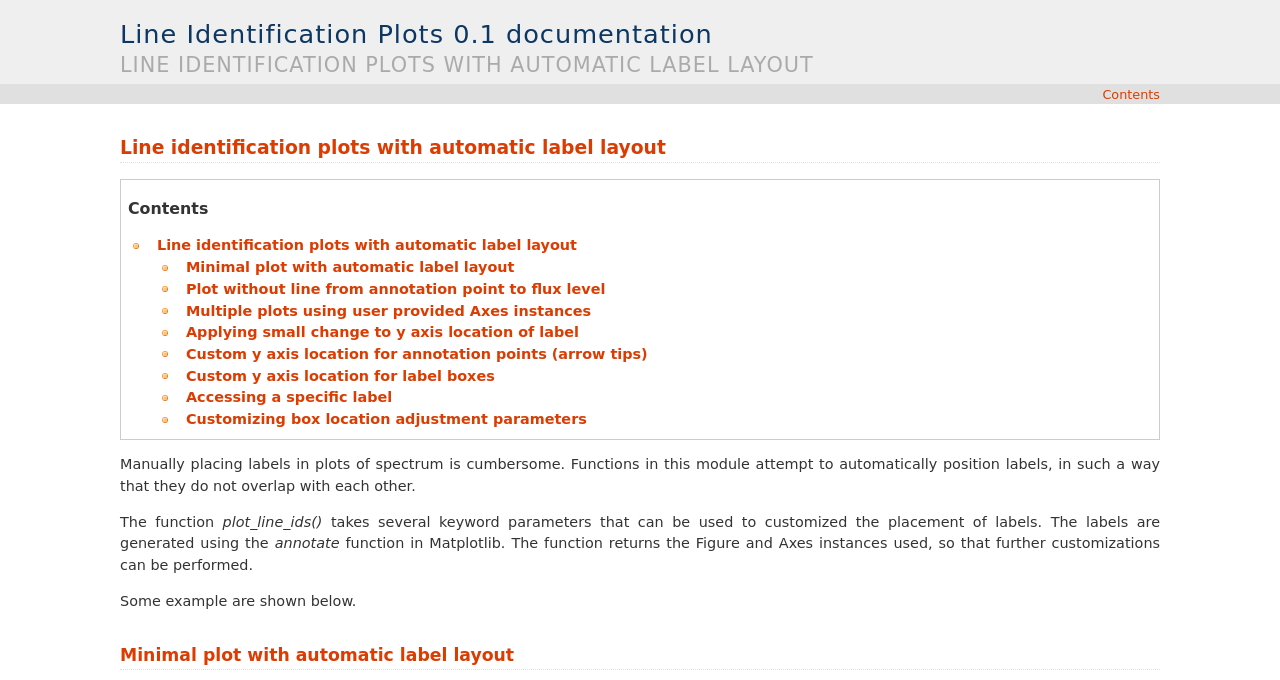
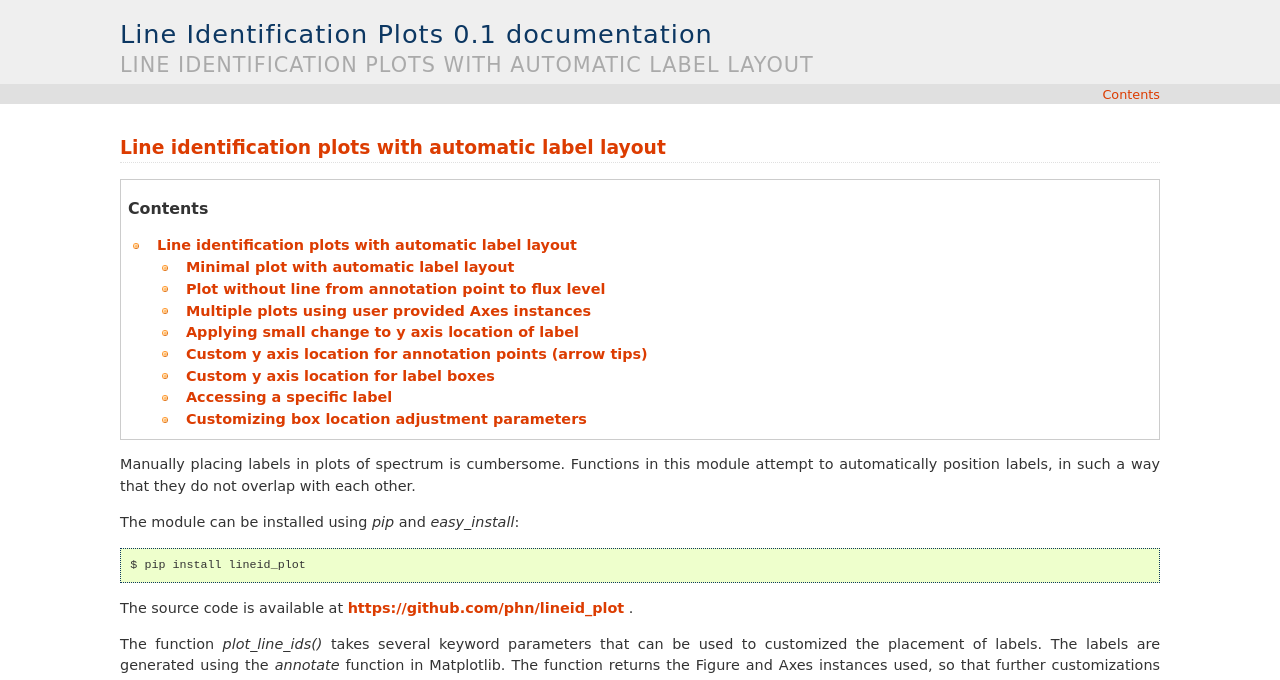
Before and after one commit to phn/lineid_plot, a Sphinx documentation site: the page built from doc/index.rst, in a window 1280 px wide and 900 px high, cut to the strip 0-680 px from the top of the window. Built offline with Sphinx 7.4.7, drawn with Linux system fonts in a browser that asks for light colours.

Commit message:
Fixed links to Github repo and documentation.

```diff
--- a/doc/index.rst
+++ b/doc/index.rst
@@ -14,6 +14,12 @@
 Manually placing labels in plots of spectrum is cumbersome. Functions
 in this module attempt to automatically position labels, in such a way
 that they do not overlap with each other.
+
+The module can be installed using `pip` and `easy_install`::
+
+  $ pip install lineid_plot
+
+The source code is available at https://github.com/phn/lineid_plot .
 
 The function `plot_line_ids()` takes several keyword parameters that
 can be used to customized the placement of labels. The labels are
```
Also changed, not shown: README.rst (+5 -3 lines).
